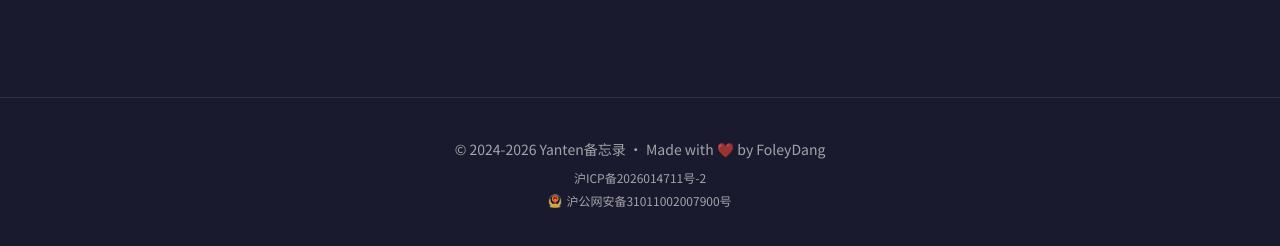
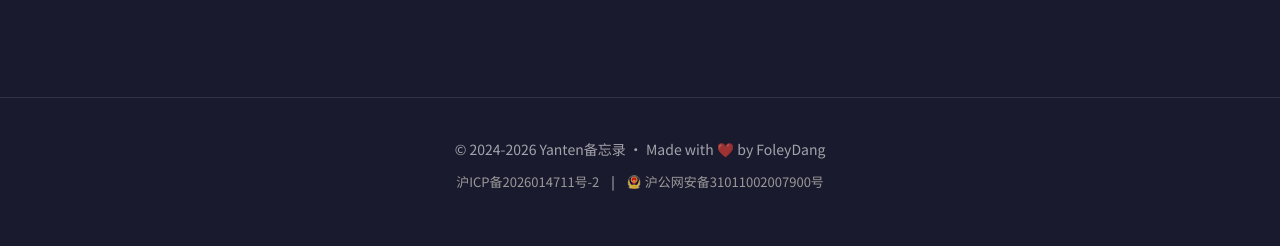
Before and after one commit to foleydang/yanten-web, a plain HTML site: page index.html in a window 1280 px wide. Shown: the part 3600-3846 px from the top of the page. Drawn offline with Linux system fonts and the light colour scheme.

Commit message:
优化备案信息显示样式：合并为一行，灰色字体

```diff
--- a/css/style.css
+++ b/css/style.css
@@ -201,35 +201,31 @@ body {
 }
 
 /* 备案号样式 */
-.footer-icp {
-  margin-top: 8px;
-  font-size: 12px;
-  color: rgba(255,255,255,0.5);
+.footer-beian {
+  margin-top: 12px;
+  font-size: 13px;
+  color: #999;
+  display: flex;
+  justify-content: center;
+  align-items: center;
+  gap: 8px;
 }
-.footer-icp a {
-  color: rgba(255,255,255,0.6);
+.footer-beian a {
+  color: #999;
   text-decoration: none;
-}
-.footer-icp a:hover {
-  color: var(--primary);
-}
-.footer-police {
-  margin-top: 4px;
-  font-size: 12px;
-  color: rgba(255,255,255,0.5);
-}
-.footer-police a {
   display: inline-flex;
   align-items: center;
   gap: 4px;
-  color: rgba(255,255,255,0.6);
-  text-decoration: none;
+  transition: color 0.2s;
 }
-.footer-police a:hover {
-  color: var(--primary);
+.footer-beian a:hover {
+  color: #666;
 }
-.footer-police .police-icon {
+.footer-beian .beian-divider {
+  color: #ccc;
+  margin: 0 4px;
+}
+.footer-beian .police-icon {
   width: 14px;
   height: 14px;
-  vertical-align: middle;
 }
--- a/index.html
+++ b/index.html
@@ -212,10 +212,9 @@
   <footer class="footer">
     <div class="footer-container">
       <p class="footer-copyright">© 2024-2026 Yanten备忘录 · Made with ❤️ by FoleyDang</p>
-      <p class="footer-icp">
+      <p class="footer-beian">
         <a href="https://beian.miit.gov.cn" target="_blank">沪ICP备2026014711号-2</a>
-      </p>
-      <p class="footer-police">
+        <span class="beian-divider">|</span>
         <a href="http://www.beian.gov.cn/portal/registerSystemInfo?recordcode=31011002007900" target="_blank">
           <img src="images/police-badge.png" alt="公安备案" class="police-icon">
           沪公网安备31011002007900号
```
